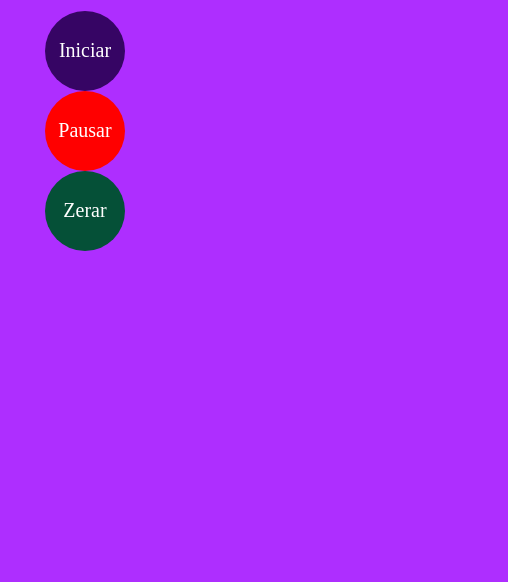
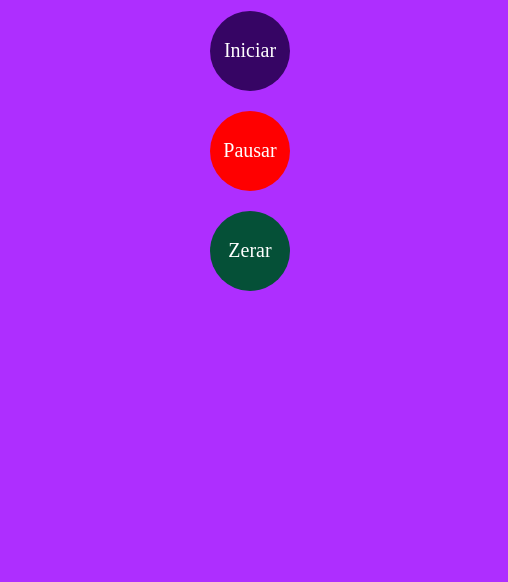
Before and after one commit to Vinkario/cronometro, a plain HTML site: page index.html in a window 390 px wide. Shown: the part 262-844 px from the top of the page, 508 px wide, since content can reach past the window. Drawn offline with Linux system fonts and the light colour scheme.

Commit message:
adicionando respONS

```diff
--- a/assets/css/style.css
+++ b/assets/css/style.css
@@ -17,9 +17,17 @@
 
 @media screen and (max-width: 480px) {
   .buttons {
+    justify-content: center;
+    align-items: center;
     flex-direction: column;
+    gap: 20px;
   }
-}
+
+  }
+
+
+
+
 
 @font-face {
   font-family: minhaFonte ,fontesecundaria;
@@ -40,7 +48,7 @@ body {
   flex-direction: column;
   justify-content: center;
   align-items: center;
-  max-width: 640px;
+  width: 500px;
   margin: 50px auto;
   padding: 20px;
   border-radius: 10px;
```
